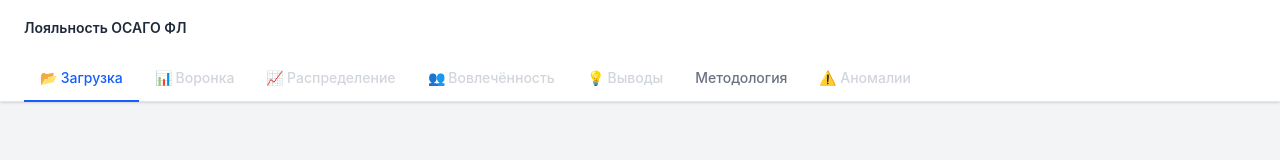
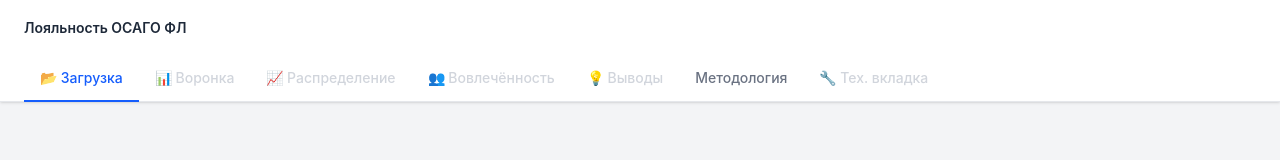
Before and after one commit to IvanovaElena1003/loyalty-analytics, a React (Vite) app: page / in a window 1280 px wide. Shown: the top 160 px of the page. Built offline with nearby package versions, Linux system fonts and the light colour scheme.

Commit message:
rename: вкладка «Аномалии» → «Тех. вкладка»

```diff
--- a/src/App.tsx
+++ b/src/App.tsx
@@ -18,7 +18,7 @@ const TABS: { id: Tab; label: string; needsData?: true }[] = [
   { id: 'engagement',   label: '👥 Вовлечённость',   needsData: true },
   { id: 'insights',     label: '💡 Выводы',          needsData: true },
   { id: 'methodology',  label: 'Методология' },
-  { id: 'anomalies',    label: '⚠️ Аномалии',       needsData: true },
+  { id: 'anomalies',    label: '🔧 Тех. вкладка',    needsData: true },
 ]
 
 function Spinner({ filename }: { filename: string }) {
```
